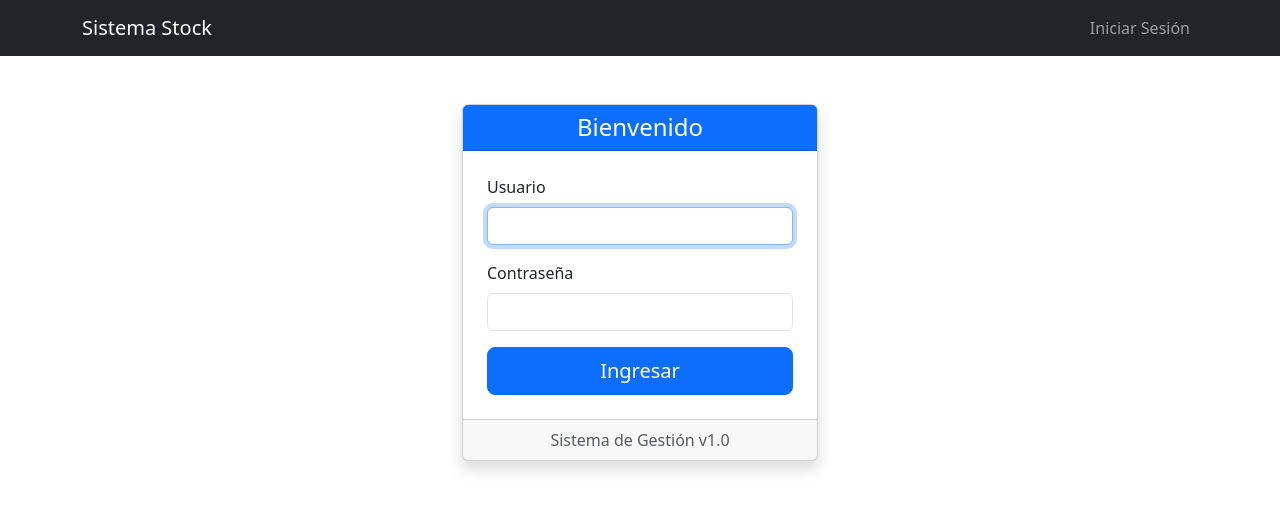
After one commit to alejfrossi/sistema-gestion-stock, a Django app: page /accounts/login/ in a window 1280 px wide. The commit adds this page. Shown: the top 511 px of the page. Run offline with Django 5.2, Linux system fonts and the light colour scheme.

Commit message:
feat(auth): implement user login, logout and protected navbar

```diff
--- a/src/config/urls.py
+++ b/src/config/urls.py
@@ -15,10 +15,11 @@ Including another URLconf
     2. Add a URL to urlpatterns:  path('blog/', include('blog.urls'))
 """
 from django.contrib import admin
-from django.urls import path, include # <--- Agrega include aquí
+from django.urls import path, include
 
 urlpatterns = [
     path('admin/', admin.site.urls),
     # Se delega todo lo que empiece por 'productos/' a la app inventory
+    path('accounts/', include('django.contrib.auth.urls')),
     path('productos/', include('apps.inventory.urls')),
 ]
--- a/src/templates/base.html
+++ b/src/templates/base.html
@@ -16,14 +16,34 @@
           <span class="navbar-toggler-icon"></span>
         </button>
         <div class="collapse navbar-collapse" id="navbarNav">
-          <ul class="navbar-nav ms-auto">
+          {% if user.is_authenticated %}
+              <ul class="navbar-nav me-auto">
                   <li class="nav-item">
                       <a class="nav-link" href="{% url 'product_list' %}">Inventario</a>
                   </li>
+              </ul>
+              <ul class="navbar-nav ms-auto">
                   <li class="nav-item">
-              <a class="nav-link" href="/admin">Admin</a>
+                      <span class="nav-link disabled text-white">
+                          Hola, {{ user.username }}
+                      </span>
+                  </li>
+                  <li class="nav-item">
+                      <form action="{% url 'logout' %}" method="post" class="d-inline">
+                          {% csrf_token %}
+                          <button type="submit" class="nav-link btn btn-link text-white" style="text-decoration: none;">
+                              Cerrar Sesión
+                          </button>
+                      </form>
                   </li>
               </ul>
+          {% else %}
+              <ul class="navbar-nav ms-auto">
+                  <li class="nav-item">
+                      <a class="nav-link" href="{% url 'login' %}">Iniciar Sesión</a>
+                  </li>
+              </ul>
+          {% endif %}
         </div>
       </div>
     </nav>
--- /dev/null
+++ b/src/templates/registration/login.html
@@ -0,0 +1,43 @@
+{% extends 'base.html' %}
+
+{% block title %}Iniciar Sesión{% endblock %}
+
+{% block content %}
+<div class="row justify-content-center mt-5">
+    <div class="col-md-4">
+        <div class="card shadow">
+            <div class="card-header bg-primary text-white text-center">
+                <h4 class="mb-0">Bienvenido</h4>
+            </div>
+            <div class="card-body p-4">
+                <form method="post">
+                    {% csrf_token %}
+
+                    {% if form.errors %}
+                        <div class="alert alert-danger">
+                            Usuario o contraseña incorrectos.
+                        </div>
+                    {% endif %}
+
+                    <div class="mb-3">
+                        <label class="form-label">Usuario</label>
+                        <input type="text" name="username" class="form-control" autofocus required>
+                    </div>
+
+                    <div class="mb-3">
+                        <label class="form-label">Contraseña</label>
+                        <input type="password" name="password" class="form-control" required>
+                    </div>
+
+                    <div class="d-grid">
+                        <button type="submit" class="btn btn-primary btn-lg">Ingresar</button>
+                    </div>
+                </form>
+            </div>
+            <div class="card-footer text-muted text-center">
+                Sistema de Gestión v1.0
+            </div>
+        </div>
+    </div>
+</div>
+{% endblock %}
```
Also changed, not shown: src/config/settings.py (+7 -0 lines). Lines whose indentation alone changed are shown as unchanged.
